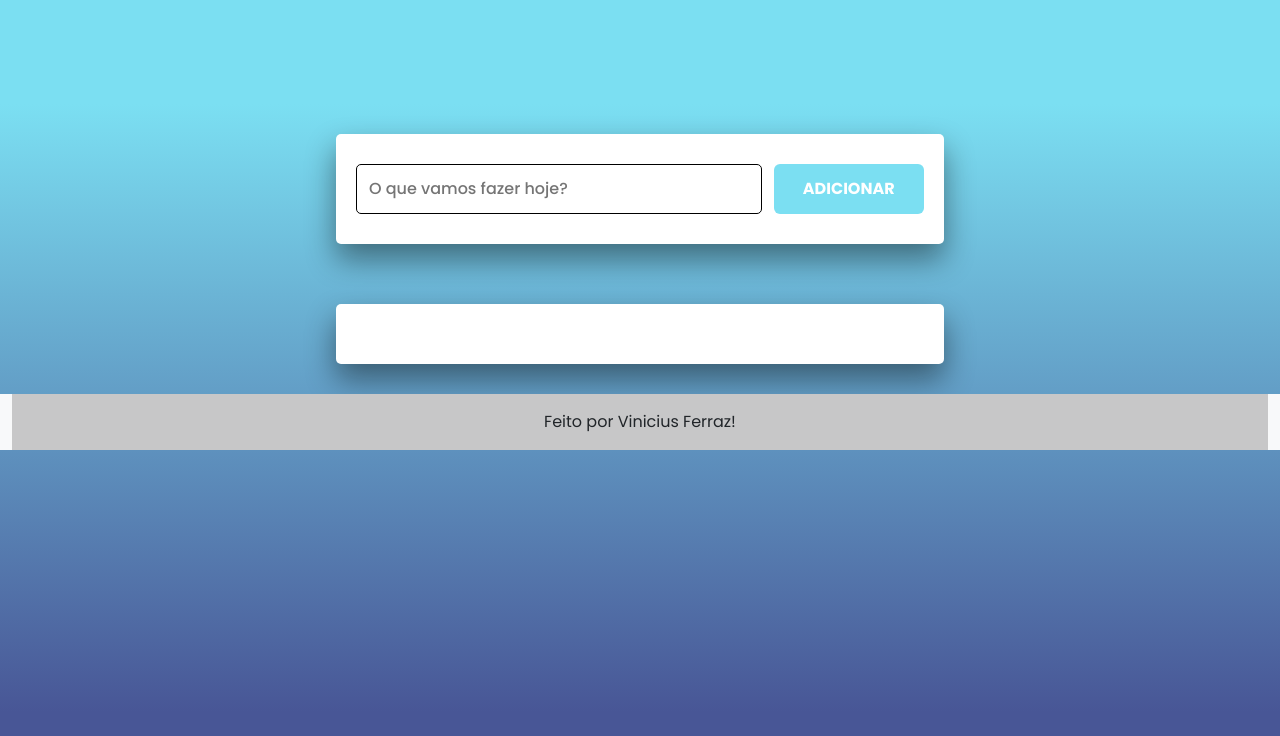
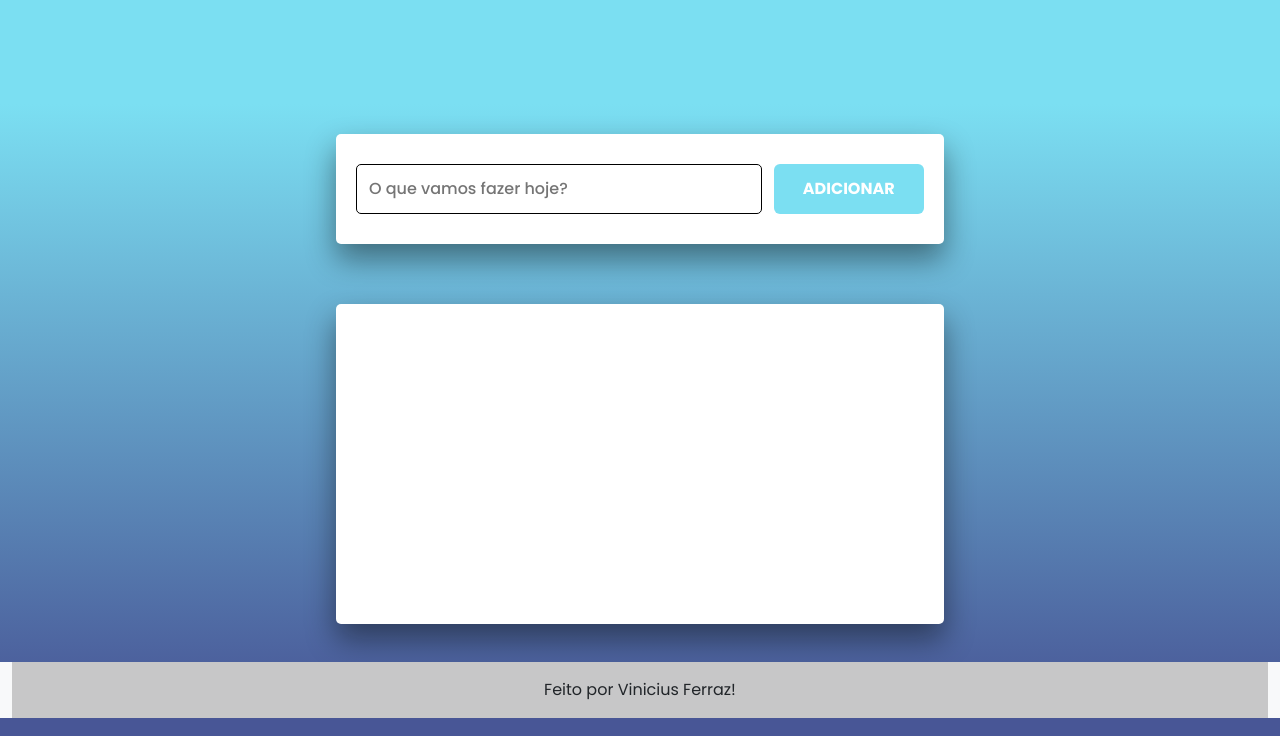
Before and after one commit to viniciusferraza1/toDoListDoVini, a plain HTML site: page index.html in a window 1280 px wide. Shown: the part 64-800 px from the top of the page. Drawn offline with nearby package versions, Linux system fonts and the light colour scheme.

Commit message:
ver-0.01.002
Corrigido min-height do container que recebe as tasks.

```diff
--- a/index.html
+++ b/index.html
@@ -74,7 +74,7 @@
 
 
         <!--Container que receberá as tasks-->
-        <div class="tasks-container mx-1">
+        <div class="tasks-container mx-1" style="max-height: 200px;overflow: auto;">
 
         </div>
 
--- a/style.css
+++ b/style.css
@@ -87,6 +87,7 @@ body > div.container.col-xs-12.col-md-8.col-lg-6.col-xl-6 > div.new-task-contain
     margin-top: 60px;
     border-radius: 5px;
     box-shadow: 0 15px 30px #04040471;
+    min-height: 40vh;
 
 }
 
@@ -111,7 +112,7 @@ body > div.container.col-xs-12.col-md-8.col-lg-6.col-xl-6 > div.new-task-contain
 }
 
 footer {
-
+    margin-top: 1vh;
     bottom: 0;
     width: 100%;
 }
```
